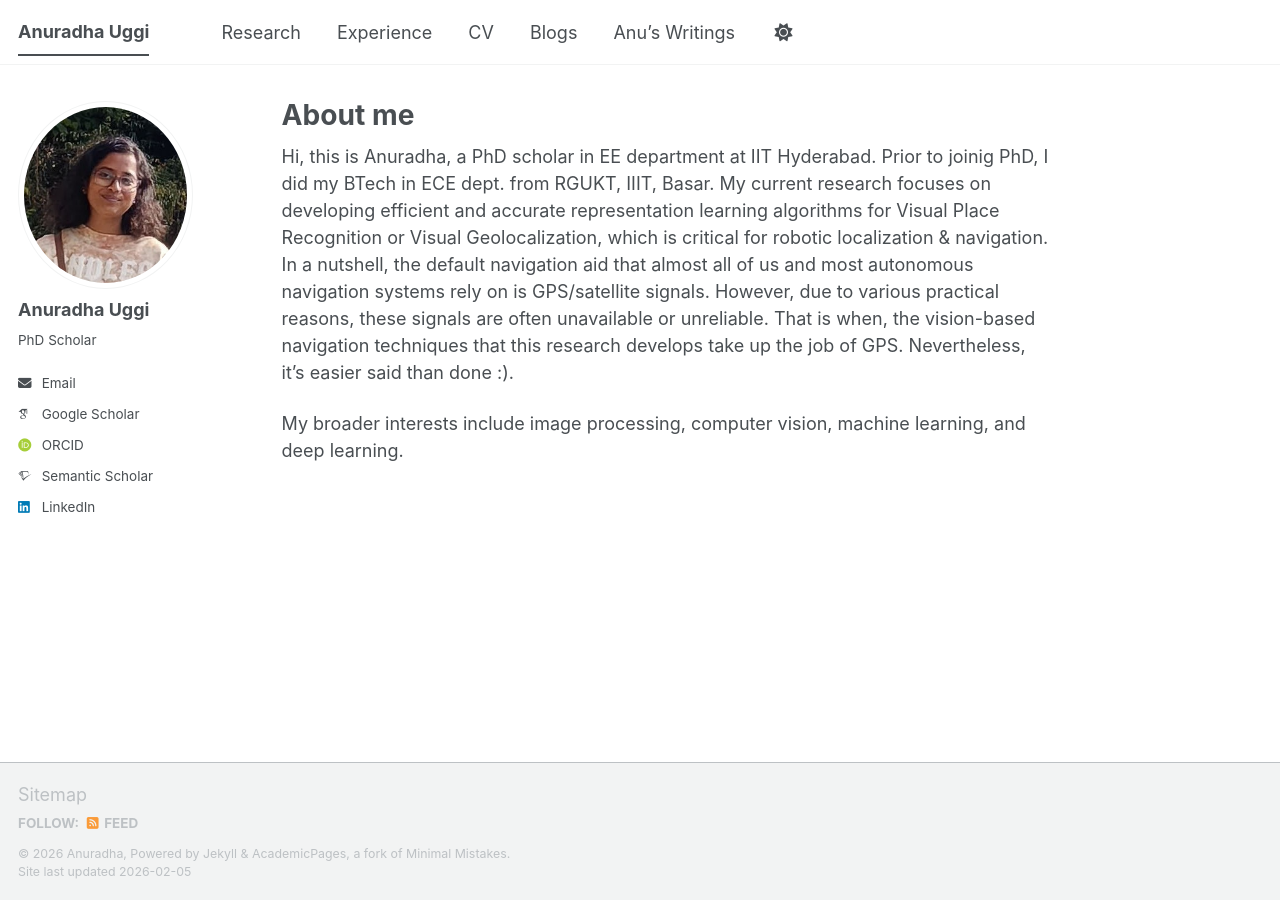
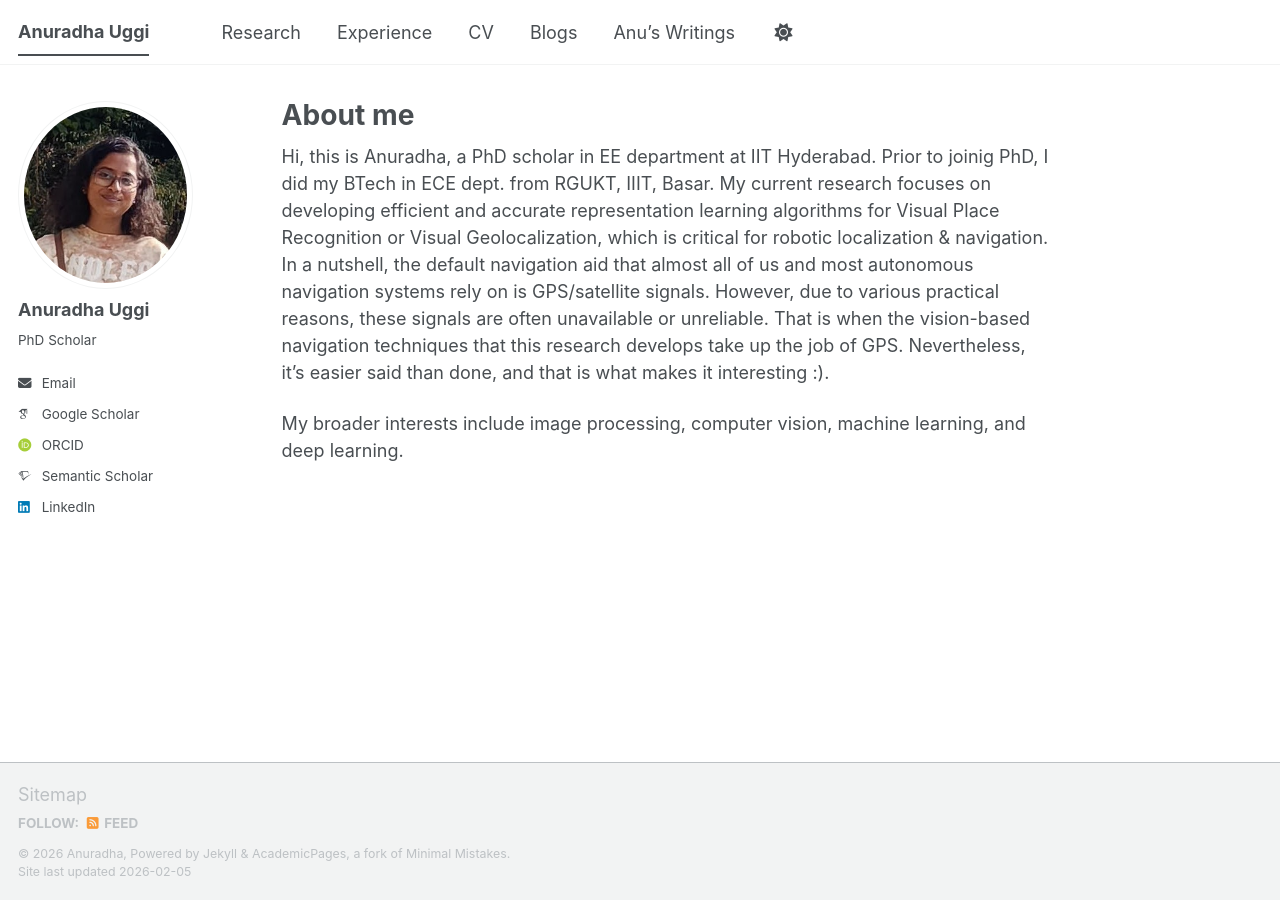
Before and after one commit to Anuradha-Uggi/anuradha-uggi.github.io, a Jekyll site: the page built from _pages/about.md, in a window 1280 px wide. Built offline with Jekyll 4.4.1, drawn with Linux system fonts in a browser that asks for light colours; some web fonts are replaced; a script bundle is joined from its source files by our own code; library files that are not in the unit come from our copies.

Commit message:
Update about.md

```diff
--- a/_pages/about.md
+++ b/_pages/about.md
@@ -8,7 +8,7 @@
 ---
 
 Hi, this is Anuradha, a PhD scholar in EE department at IIT Hyderabad. Prior to joinig PhD, I did my BTech in ECE dept. from RGUKT, IIIT, Basar. My current research focuses on developing efficient and accurate representation learning algorithms for Visual Place Recognition or Visual Geolocalization, which is critical for robotic localization & navigation.
-In a nutshell, the default navigation aid that almost all of us and most autonomous navigation systems rely on is GPS/satellite signals. However, due to various practical reasons, these signals are often unavailable or unreliable. That is when, the vision-based navigation techniques that this research develops take up the job of GPS. Nevertheless, it's easier said than done :).
+In a nutshell, the default navigation aid that almost all of us and most autonomous navigation systems rely on is GPS/satellite signals. However, due to various practical reasons, these signals are often unavailable or unreliable. That is when the vision-based navigation techniques that this research develops take up the job of GPS. Nevertheless, it's easier said than done, and that is what makes it interesting :).
 
 My broader interests include image processing, computer vision, machine learning, and deep learning.
 
```
